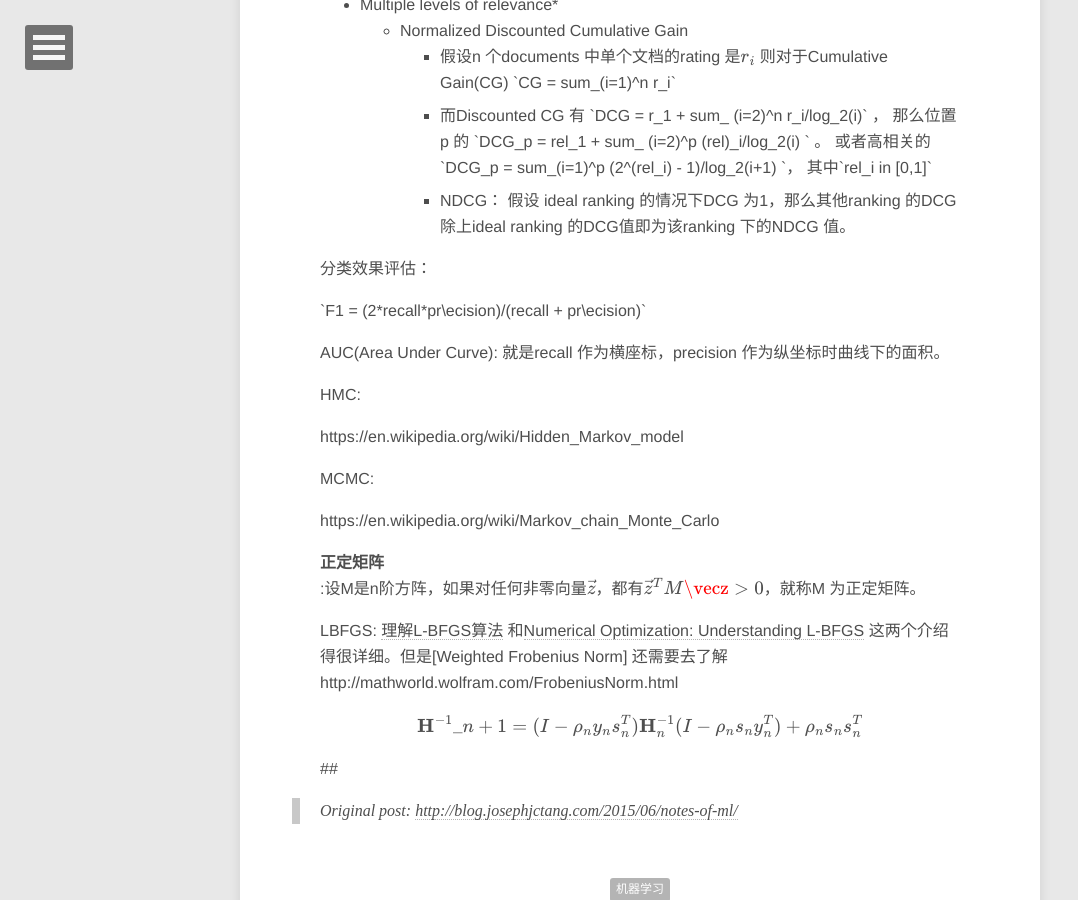
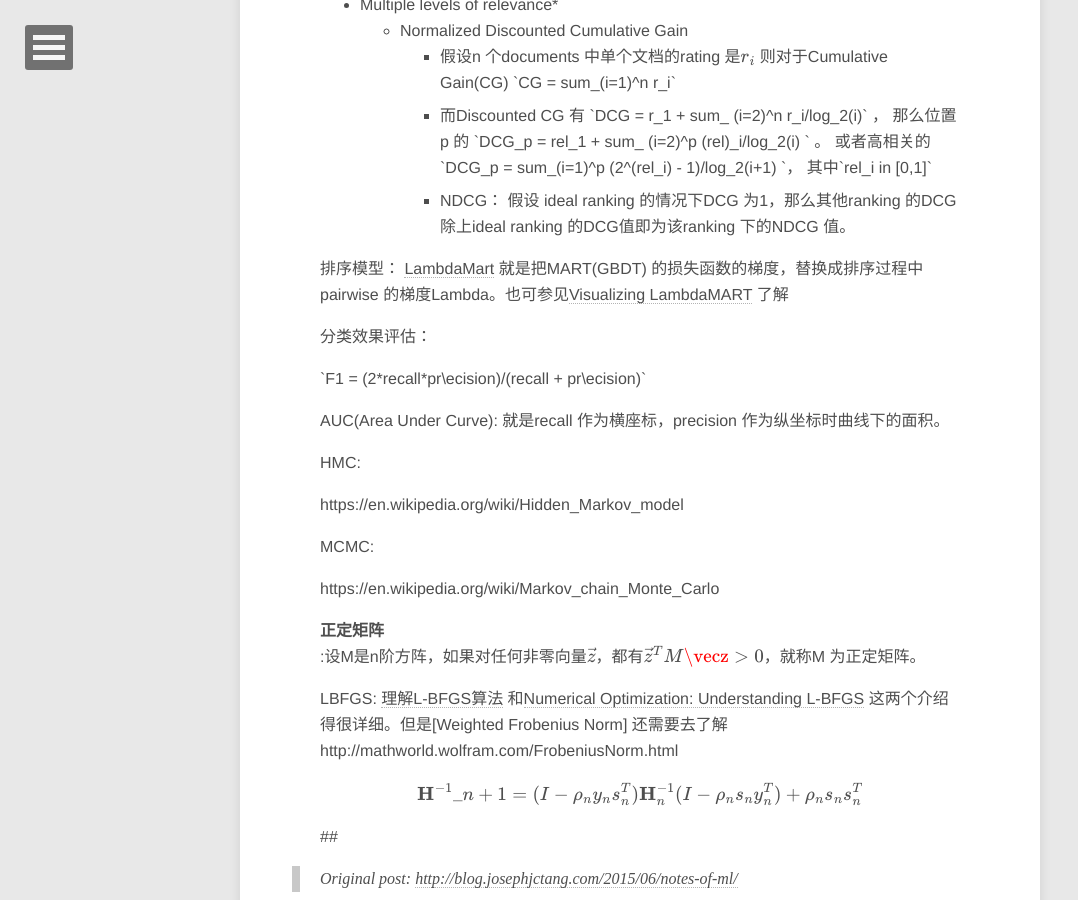
Before and after one commit to jinntrance/blog, a Jekyll site: the page built from CHINESE/_posts/2015-06-03-notes-of-ml.md, in a window 1280 px wide and 900 px high, scrolled down 1136 px. Shown: the whole window, without its empty margins (0-1078 px from the left). Built offline with Jekyll 4.4.1, drawn with Linux system fonts in a browser that asks for light colours; formulas are drawn with MathJax 3; comment, search, counter and statistics services are not loaded; some of the changed text lies outside the part shown.

Commit message:
add new links about LambdaMART

```diff
--- a/CHINESE/_posts/2015-06-03-notes-of-ml.md
+++ b/CHINESE/_posts/2015-06-03-notes-of-ml.md
@@ -49,6 +49,9 @@ S(t) = 1/(1+e^-t)
         或者高相关的 \`DCG_p = sum_(i=1)^p (2^(rel_i) - 1)/log_2(i+1) \`， 其中\`rel_i in [0,1]\`
         - NDCG： 假设 ideal ranking 的情况下DCG 为1，那么其他ranking 的DCG 除上ideal ranking 的DCG值即为该ranking 下的NDCG 值。
 
+排序模型：
+[LambdaMart] 就是把MART(GBDT) 的损失函数的梯度，替换成排序过程中pairwise 的梯度Lambda。也可参见[Visualizing LambdaMART] 了解
+
 分类效果评估：
 
 \`F1 = (2\*recall*pr\ecision)/(recall + pr\ecision)\`
@@ -78,7 +81,8 @@ $$
 [Sigmoid function]: http://en.wikipedia.org/wiki/Sigmoid_function
 [理解L-BFGS算法]: http://mlworks.cn/posts/introduction-to-l-bfgs/
 [Numerical Optimization: Understanding L-BFGS]: http://aria42.com/blog/2014/12/understanding-lbfgs/
-
+[LambdaMart]: http://blog.csdn.net/huagong_adu/article/details/40710305
+[Visualizing LambdaMART]: https://wellecks.wordpress.com/tag/lambdamart/
 
 **Mathjax was not loaded successfully**{:.mathjax_alt}
 {% comment %}
```
Also changed, not shown: CHINESE/_posts/2015-10-24-algorithms-design-and-analysis.md (+1 -1 lines).
